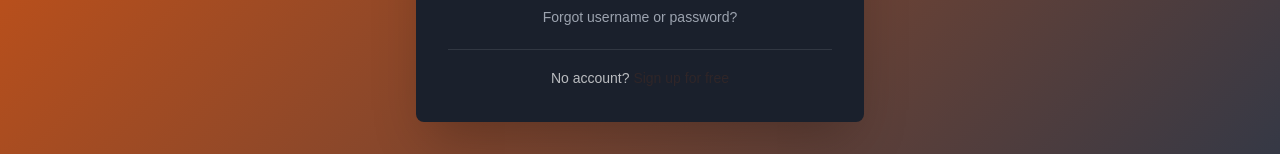
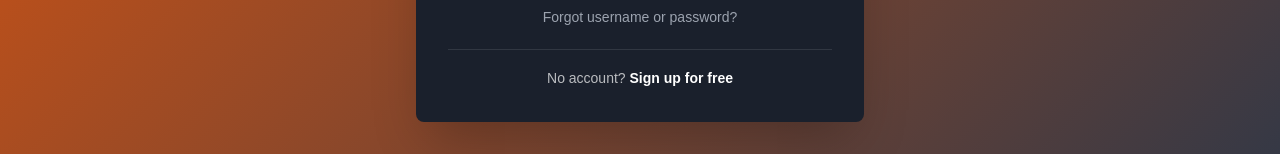
Before and after one commit to tapiwamaramba95-ui/tradequote-app, a Next.js app: page /login in a window 1280 px wide. Shown: the part 555-709 px from the top of the page. Built offline with nearby package versions, Linux system fonts and the light colour scheme; no server answers.

Commit message:
Make sign-up link white and bold for better visibility on dark background

```diff
--- a/app/login/page.tsx
+++ b/app/login/page.tsx
@@ -166,8 +166,7 @@ export default function LoginPage() {
               <span className="text-sm text-white/70">No account? </span>
               <a
                 href="/auth/sign-up"
-                className="text-sm font-medium hover:underline"
-                style={{ color: colors.accent.light }}
+                className="text-sm font-bold hover:underline text-white hover:text-orange-300 transition-colors"
               >
                 Sign up for free
               </a>
```
